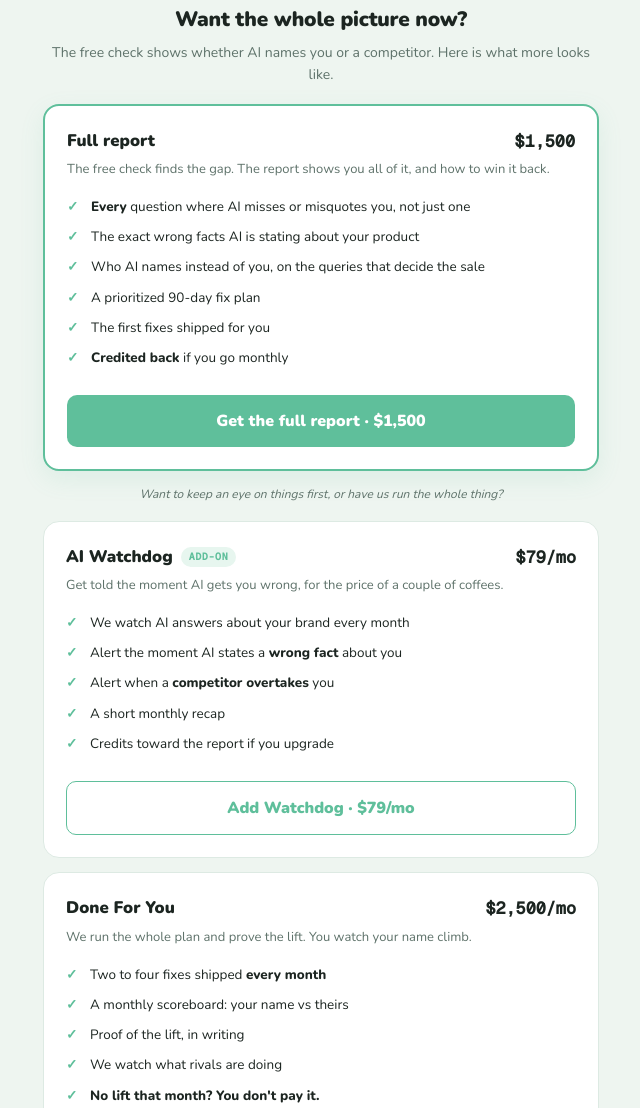
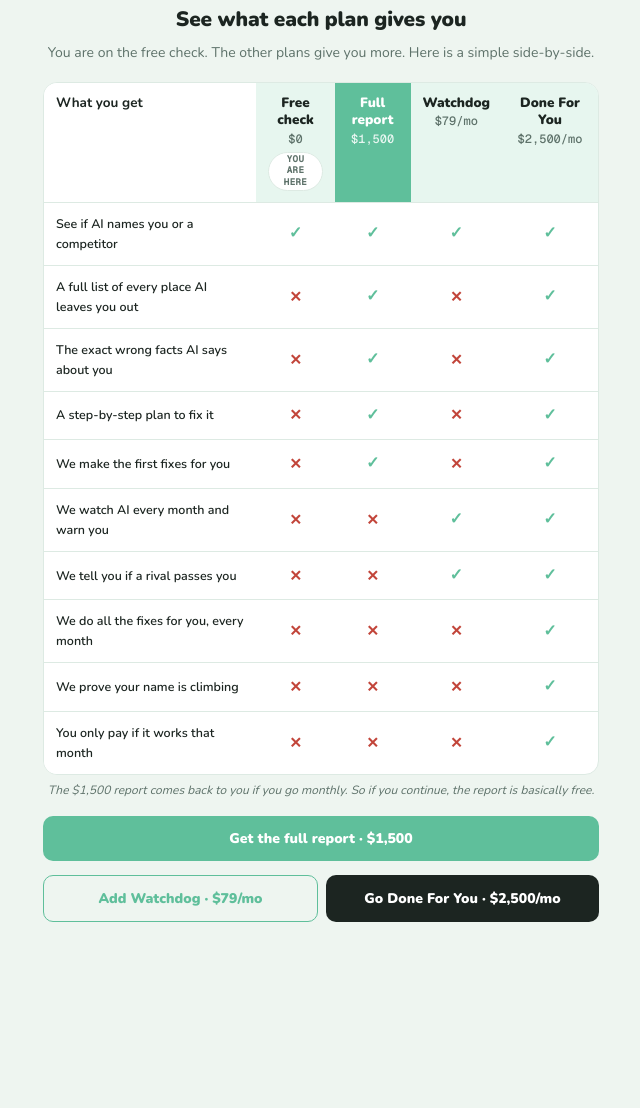
Before and after one commit to caioinsight/caioinsight, a plain HTML site: page site/intake-form.html in a window 1280 px wide. Shown: the part 1341-2449 px from the top of the page, without its empty margins (319-959 px from the left). After the commit the page ends 2343 px from the top, so only its background shows below. Drawn offline with nearby package versions, Linux system fonts and the light colour scheme.

Commit message:
Intake form: plan comparison table (checks/x, current tier, upgrade CTAs)

```diff
--- a/site/intake-form.html
+++ b/site/intake-form.html
@@ -47,6 +47,22 @@ textarea{resize:vertical;min-height:84px;font-weight:600}
 .btn.ghostb{background:transparent;border:1px solid var(--mint-deep);color:var(--mint-deep)}
 .coflash{font-size:12px;color:var(--mint-deep);text-align:center;margin-top:8px;display:none;line-height:1.5}
 .vs{font-size:12px;color:var(--muted);text-align:center;margin:6px 0 16px;font-style:italic}
+/* comparison table */
+.cmpwrap{overflow-x:auto;-webkit-overflow-scrolling:touch;border:1px solid var(--border);border-radius:14px;background:var(--card)}
+table.cmp{border-collapse:collapse;width:100%;min-width:540px}
+table.cmp th,table.cmp td{padding:11px 12px;text-align:center;border-bottom:1px solid var(--border);font-size:13px}
+table.cmp thead th{background:var(--mint-soft);font-weight:900;font-size:13.5px;vertical-align:top;line-height:1.3}
+table.cmp thead th .pr{display:block;font-family:var(--mono);font-size:12px;color:var(--muted);font-weight:500;margin-top:3px}
+table.cmp thead th.feat{background:var(--mint-deep);color:#fff}
+table.cmp thead th.feat .pr{color:rgba(255,255,255,.85)}
+table.cmp td.lab,table.cmp th.lab{text-align:left;font-weight:700;color:var(--ink);background:#fff;position:sticky;left:0;z-index:1;min-width:190px}
+table.cmp td.lab{font-weight:600;font-size:12.5px}
+table.cmp .yes{color:var(--mint-deep);font-weight:900;font-size:16px}
+table.cmp .no{color:#C2453A;font-weight:900;font-size:15px}
+table.cmp tr:last-child td{border-bottom:none}
+.curtag{display:inline-block;font-size:9px;font-family:var(--mono);letter-spacing:.05em;text-transform:uppercase;background:#fff;color:var(--muted);border:1px solid var(--border);border-radius:20px;padding:1px 7px;margin-top:4px}
+.ctarow{display:flex;gap:8px;flex-wrap:wrap;margin-top:14px}
+.ctarow .btn{margin-top:0;flex:1;min-width:150px;font-size:14px;padding:13px}
 .ok{display:none;text-align:center;padding:30px 0}
 .ok h2{font-size:1.5rem;font-weight:900;margin-bottom:10px}
 .ok p{color:var(--muted);font-size:15px}
@@ -151,52 +167,46 @@ function goCheckout(plan, btn){
 // ---------- plans / upgrade section ----------
 function plansHtml(forThanks){
   var intro = forThanks
-    ? '<h3>While we run your free check…</h3><p>Skip the wait. Here is what each plan unlocks, with the report credited back if you continue.</p>'
-    : '<h3>Want the whole picture now?</h3><p>The free check shows whether AI names you or a competitor. Here is what more looks like.</p>';
+    ? '<h3>While we run your free check…</h3><p>Here is what each plan gives you. You are on the free one now. Move up any time.</p>'
+    : '<h3>See what each plan gives you</h3><p>You are on the free check. The other plans give you more. Here is a simple side-by-side.</p>';
+  // rows: [feature label, free, report, watchdog, dfy]  (true = yes, false = no)
+  var rows = [
+    ["See if AI names you or a competitor", true, true, true, true],
+    ["A full list of every place AI leaves you out", false, true, false, true],
+    ["The exact wrong facts AI says about you", false, true, false, true],
+    ["A step-by-step plan to fix it", false, true, false, true],
+    ["We make the first fixes for you", false, true, false, true],
+    ["We watch AI every month and warn you", false, false, true, true],
+    ["We tell you if a rival passes you", false, false, true, true],
+    ["We do all the fixes for you, every month", false, false, false, true],
+    ["We prove your name is climbing", false, false, false, true],
+    ["You only pay if it works that month", false, false, false, true]
+  ];
+  function cell(v){ return v ? '<span class="yes">✓</span>' : '<span class="no">✕</span>'; }
+  var head = ''
+    + '<thead><tr>'
+    + '<th class="lab">What you get</th>'
+    + '<th>Free check<span class="pr">$0</span><span class="curtag">you are here</span></th>'
+    + '<th class="feat">Full report<span class="pr">$1,500</span></th>'
+    + '<th>Watchdog<span class="pr">$79/mo</span></th>'
+    + '<th>Done For You<span class="pr">$2,500/mo</span></th>'
+    + '</tr></thead>';
+  var body = '<tbody>';
+  rows.forEach(function(r){
+    body += '<tr><td class="lab">'+r[0]+'</td><td>'+cell(r[1])+'</td><td>'+cell(r[2])+'</td><td>'+cell(r[3])+'</td><td>'+cell(r[4])+'</td></tr>';
+  });
+  body += '</tbody>';
   return ''
   + '<div class="ph">'+intro+'</div>'
-  + '<div class="tier feature">'
-  +   '<div class="tname">Full report <span class="tprice">$1,500</span></div>'
-  +   '<div class="tsub">The free check finds the gap. The report shows you all of it, and how to win it back.</div>'
-  +   '<ul>'
-  +     '<li><b>Every</b> question where AI misses or misquotes you, not just one</li>'
-  +     '<li>The exact wrong facts AI is stating about your product</li>'
-  +     '<li>Who AI names instead of you, on the queries that decide the sale</li>'
-  +     '<li>A prioritized 90-day fix plan</li>'
-  +     '<li>The first fixes shipped for you</li>'
-  +     '<li><b>Credited back</b> if you go monthly</li>'
-  +   '</ul>'
+  + '<div class="cmpwrap"><table class="cmp">'+head+body+'</table></div>'
+  + '<p class="vs">The $1,500 report comes back to you if you go monthly. So if you continue, the report is basically free.</p>'
+  + '<div class="ctarow">'
   +   '<button class="btn" onclick="goCheckout(\'report\',this)">Get the full report · $1,500</button>'
-  +   '<div class="coflash"></div>'
-  + '</div>'
-  + '<div class="vs">Want to keep an eye on things first, or have us run the whole thing?</div>'
-  + '<div class="tier">'
-  +   '<div class="tname">AI Watchdog <span class="badge">add-on</span> <span class="tprice">$79/mo</span></div>'
-  +   '<div class="tsub">Get told the moment AI gets you wrong, for the price of a couple of coffees.</div>'
-  +   '<ul>'
-  +     '<li>We watch AI answers about your brand every month</li>'
-  +     '<li>Alert the moment AI states a <b>wrong fact</b> about you</li>'
-  +     '<li>Alert when a <b>competitor overtakes</b> you</li>'
-  +     '<li>A short monthly recap</li>'
-  +     '<li>Credits toward the report if you upgrade</li>'
-  +   '</ul>'
+  + '</div><div class="coflash"></div>'
+  + '<div class="ctarow">'
   +   '<button class="btn ghostb" onclick="goCheckout(\'watchdog\',this)">Add Watchdog · $79/mo</button>'
-  +   '<div class="coflash"></div>'
-  + '</div>'
-  + '<div class="tier">'
-  +   '<div class="tname">Done For You <span class="tprice">$2,500/mo</span></div>'
-  +   '<div class="tsub">We run the whole plan and prove the lift. You watch your name climb.</div>'
-  +   '<ul>'
-  +     '<li>Two to four fixes shipped <b>every month</b></li>'
-  +     '<li>A monthly scoreboard: your name vs theirs</li>'
-  +     '<li>Proof of the lift, in writing</li>'
-  +     '<li>We watch what rivals are doing</li>'
-  +     '<li><b>No lift that month? You don\'t pay it.</b></li>'
-  +     '<li>Your $1,500 report credits toward month one</li>'
-  +   '</ul>'
   +   '<button class="btn alt" onclick="goCheckout(\'dfy\',this)">Go Done For You · $2,500/mo</button>'
-  +   '<div class="coflash"></div>'
-  + '</div>';
+  + '</div><div class="coflash"></div>';
 }
 function renderPlans(){
   var below=document.getElementById('plansBelow'); if(below) below.innerHTML=plansHtml(false);
```
